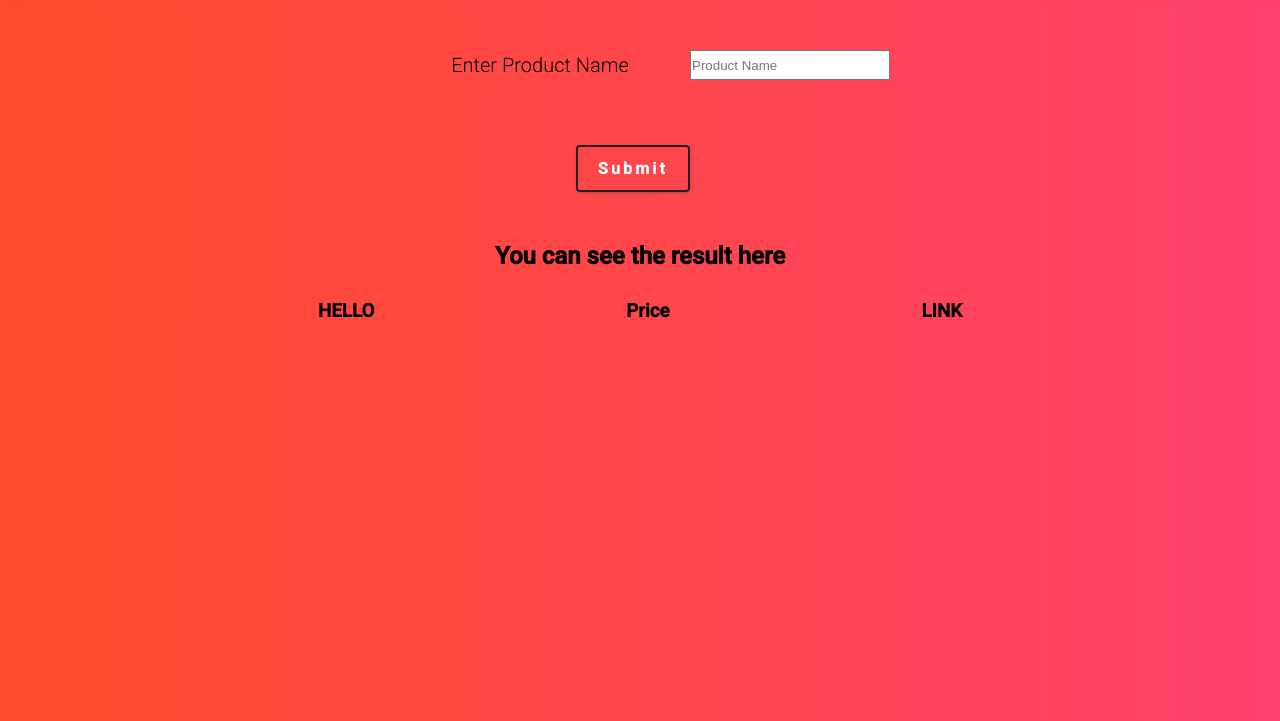
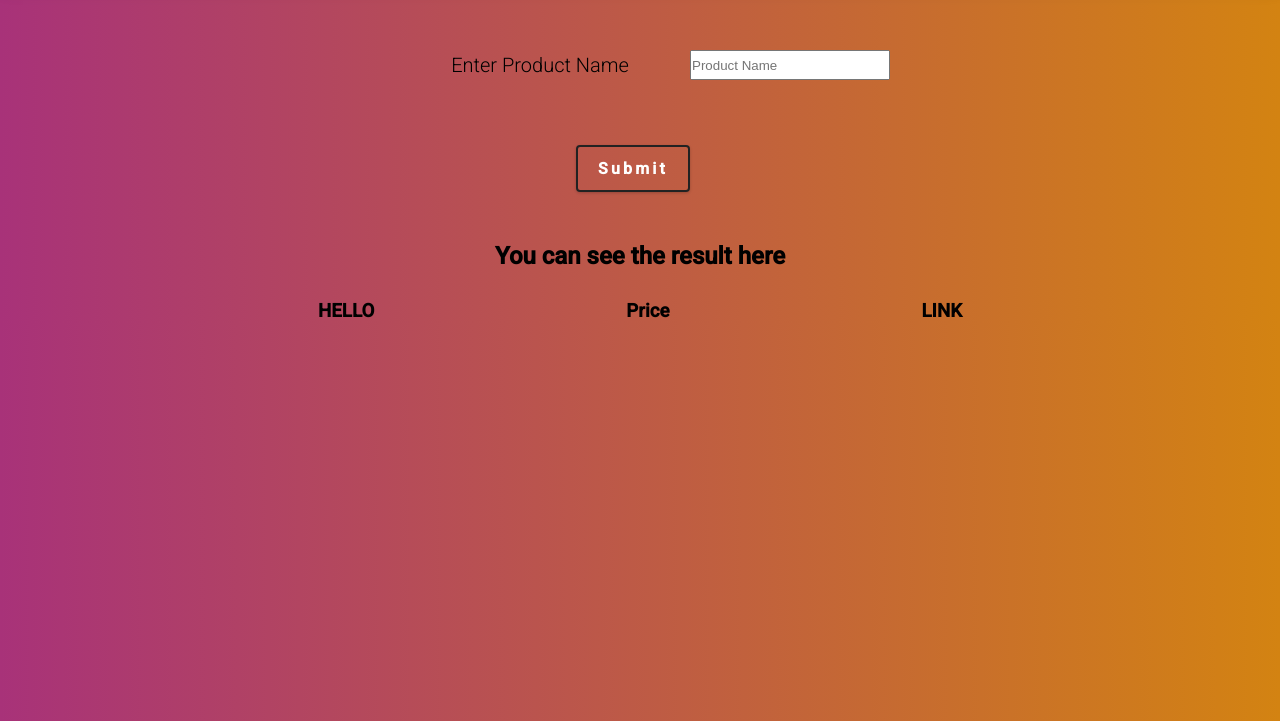
Before and after one commit to Harshit228/WebCrawler, a plain HTML site: page index.html in a window 1280 px wide. Shown: the part 79-800 px from the top of the page. Drawn offline with Linux system fonts and the light colour scheme.

Commit message:
Update style.css

```diff
--- a/style.css
+++ b/style.css
@@ -8,7 +8,7 @@
     box-sizing: border-box;
 }
 body {
-    background: linear-gradient(to left, #FF416C,#FF4B2B) ;
+    background: linear-gradient(to left, #D38312,#A83279) ;
 }
 nav {
     background: red;
```
